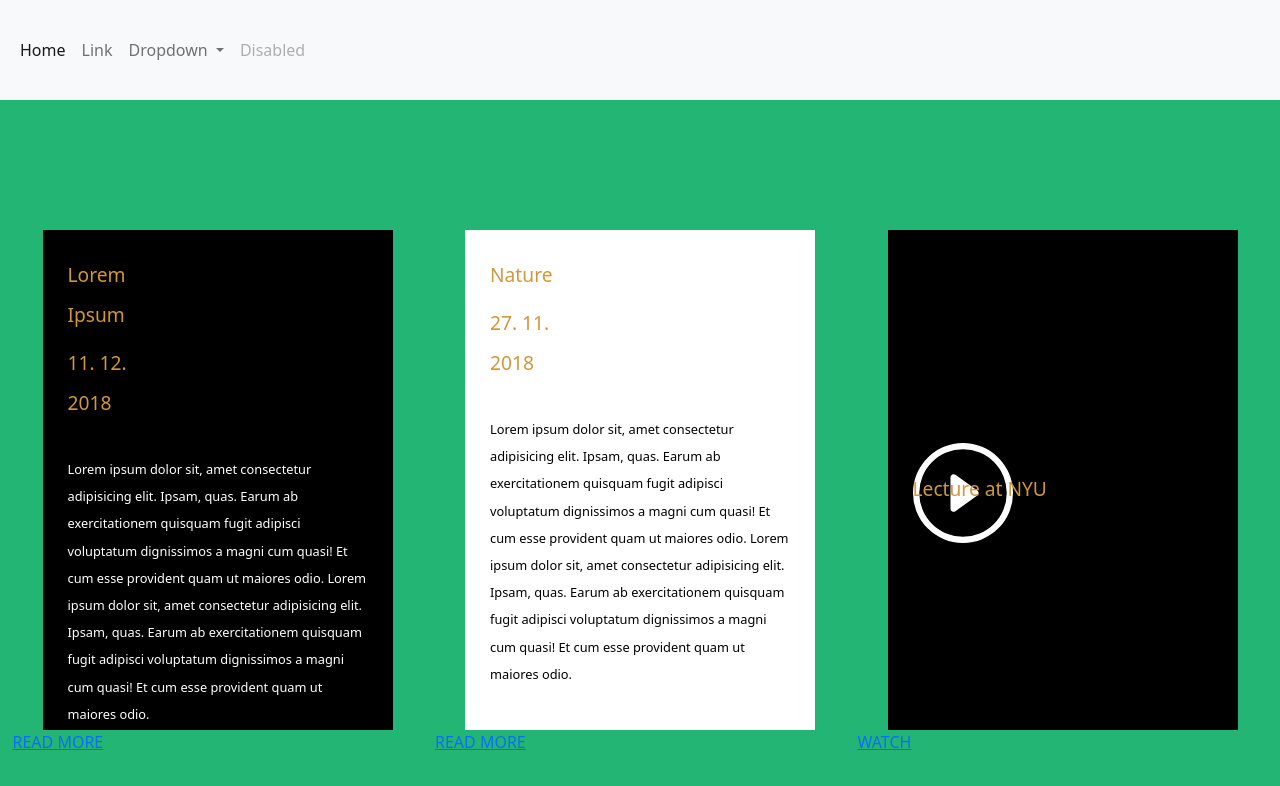
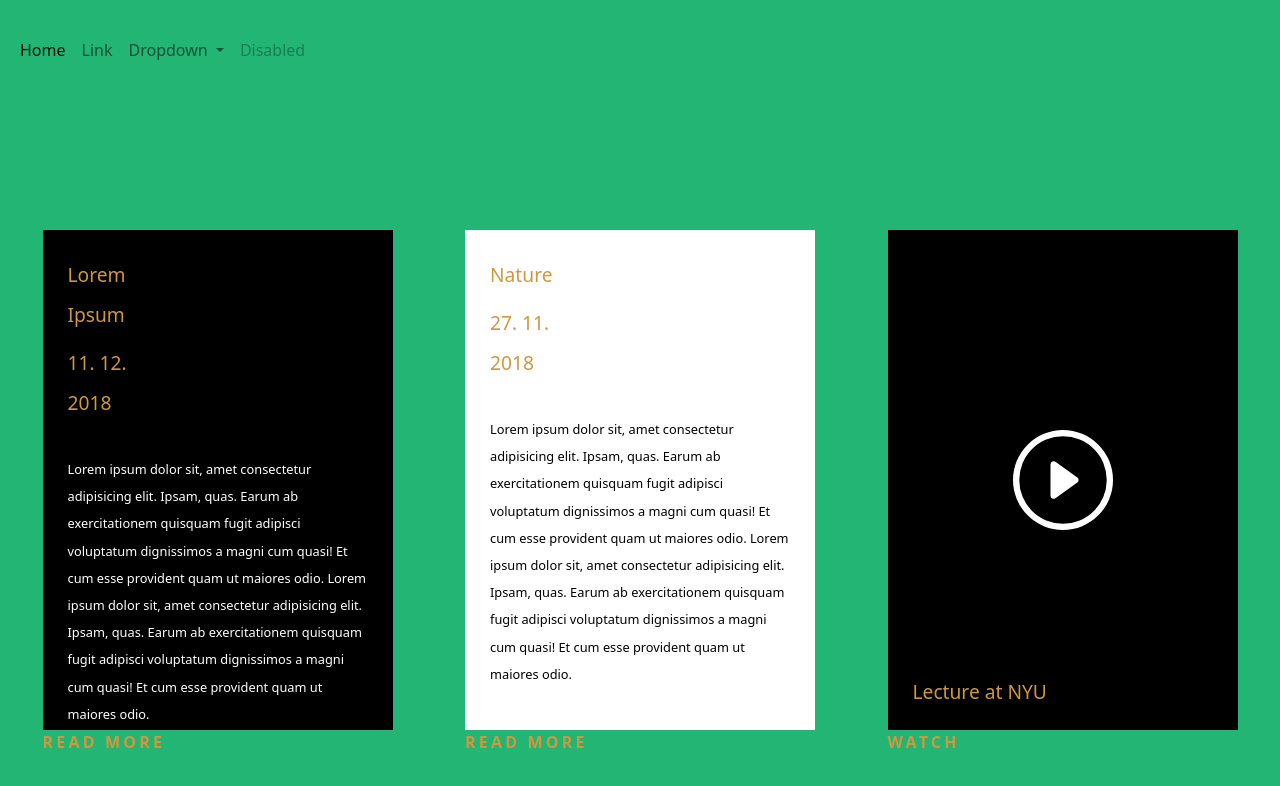
Before and after one commit to kisstii/bootstrap_practise, a plain HTML site: page index.html in a window 1280 px wide. Drawn offline with nearby package versions, Linux system fonts and the light colour scheme.

Commit message:
navbar works

```diff
--- a/index.html
+++ b/index.html
@@ -13,7 +13,7 @@
 
 <body>
 
-	<nav class="navbar navbar-expand-lg navbar-light bg-light">
+	<nav class="navbar navbar-expand-lg navbar-light">
 		<div class="container-fluid">
 
 			<button class="navbar-toggler" type="button" data-bs-toggle="collapse" data-bs-target="#navbarSupportedContent"
@@ -86,7 +86,6 @@
 						d="M6.271 5.055a.5.5 0 0 1 .52.038l3.5 2.5a.5.5 0 0 1 0 .814l-3.5 2.5A.5.5 0 0 1 6 10.5v-5a.5.5 0 0 1 .271-.445z" />
 				</svg>
 				<h2 id="lecture">Lecture at NYU</h2>
-
 			</div>
 			<a class="readMore" href="http://" target="_blank" rel="noopener noreferrer">WATCH</a>
 		</div>
--- a/style.scss
+++ b/style.scss
@@ -91,28 +91,34 @@ h2 {
   }
 }
 #page3 {
+  position: relative;
   margin: 30px 30px 0;
   display: flex;
   flex-direction: column;
   justify-content: center;
+  align-items: center;
   width: 350px;
   height: 500px;
-  padding: 25px 25px 0;
+  padding: 25px;
   background-color: black;
 
-  h2 {
-    font-size: 1.2rem;
-    color: $color1;
-    width: 200px;
-    line-height: 2.5rem;
+  #playCircle {
+    fill: white;
+    stroke: none;
   }
 }
 
 #lecture {
   position: absolute;
+  bottom: 10px;
+  left: 25px;
+  font-size: 1.2rem;
+  color: $color1;
+  width: 150px;
+  line-height: 2.5rem;
 }
 
-stroke-width .readMore {
+.readMore {
   text-decoration: none;
   color: $color1;
   margin-left: 30px;
@@ -122,10 +128,6 @@ stroke-width .readMore {
   &:hover {
     color: #445569;
   }
-}
-
-#playCircle {
-  fill: white;
 }
 
 @media (min-width: 1180px) {
```
Also changed, not shown: style.css, 1 other file.
